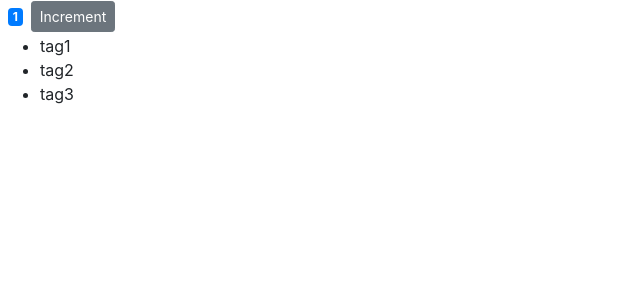
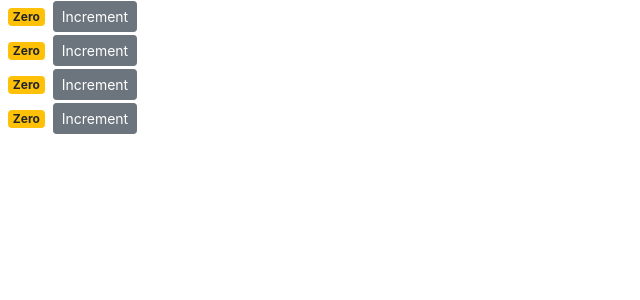
Before and after one commit to ivandtr/react-counter-app, a React (Create React App) app: page / in a window 1280 px wide. Shown: the top 300 px of the page, without its empty margins (0-640 px from the left). Built offline with nearby package versions, Linux system fonts and the light colour scheme.

Commit message:
First implementation of Counters

```diff
--- a/src/components/counter.jsx
+++ b/src/components/counter.jsx
@@ -2,7 +2,7 @@
 
 class Counter extends Component {
   state = {
-    count: 1,
+    count: 0,
     tags: ['tag1', 'tag2', 'tag3'],
   };
 
@@ -17,11 +17,6 @@
         <button onClick={this.handleClick} className="btn btn-secondary btn-sm">
           Increment
         </button>
-        <ul>
-          {this.state.tags.map((tag) => (
-            <li key={tag}>{tag}</li>
-          ))}
-        </ul>
       </div>
     );
   }
--- /dev/null
+++ b/src/components/counters.jsx
@@ -0,0 +1,25 @@
+import React, { Component } from 'react';
+import Counter from './counter';
+
+class Counters extends Component {
+  state = {
+    counters: [
+      { id: 1, value: 0 },
+      { id: 2, value: 0 },
+      { id: 3, value: 0 },
+      { id: 4, value: 0 },
+    ],
+  };
+
+  render() {
+    return (
+      <div>
+        {this.state.counters.map((counter) => (
+          <Counter key={counter.id} />
+        ))}
+      </div>
+    );
+  }
+}
+
+export default Counters;
--- a/src/index.js
+++ b/src/index.js
@@ -4,11 +4,11 @@
 import App from './App';
 import * as serviceWorker from './serviceWorker';
 import 'bootstrap/dist/css/bootstrap.css';
-import Counter from './components/counter';
+import Counters from './components/counters';
 
 ReactDOM.render(
   <React.StrictMode>
-    <Counter />
+    <Counters />
   </React.StrictMode>,
   document.getElementById('root')
 );
```
